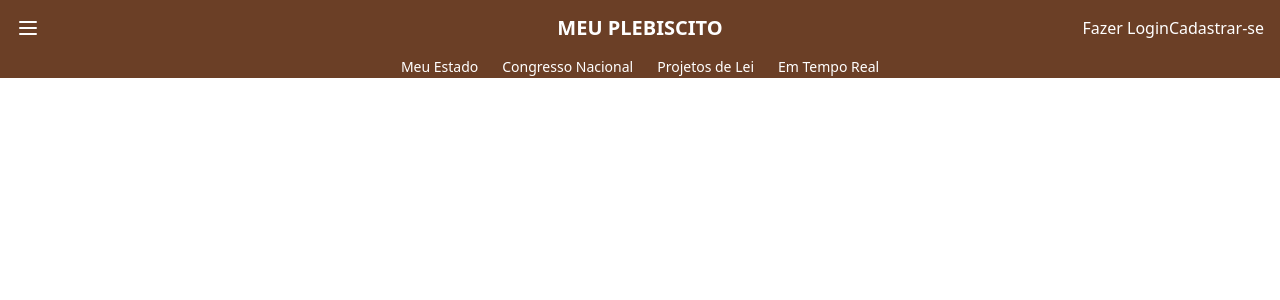
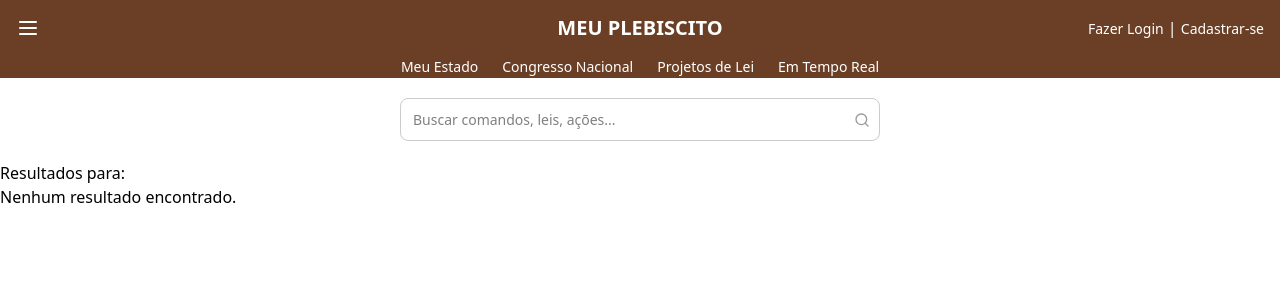
Before and after one commit to ES2-UFPI/MeuPlebiscito, a React (Vite) app: page /buscar in a window 1280 px wide. Shown: the top 300 px of the page. Built offline with nearby package versions, Linux system fonts and the light colour scheme.

Commit message:
Update na SearchBar, Fim da Home, inicio da página Buscados. Npm install do backend

```diff
--- a/src/App.jsx
+++ b/src/App.jsx
@@ -2,6 +2,7 @@ import Header from "./components/Header";
 import MainNav from "./components/MainNav";
 import Home from "./pages/Home";
 import { Routes, Route } from "react-router-dom";
+import Searched from "./pages/Searched";
 
 function App() {
   return (
@@ -11,6 +12,7 @@ function App() {
 
       <Routes>
         <Route path="/" element={<Home />} />
+        <Route path="/buscar" element={<Searched />} />
         {/* <Route path="/projetos" element={<Projetos />} /> */}
         {/* <Route path="/projeto/:id" element={<Projeto />} /> */}
         {/* <Route path="/sobre" element={<Sobre />} /> */}
--- a/src/components/Header.jsx
+++ b/src/components/Header.jsx
@@ -40,10 +40,11 @@ const Header = () => {
           </button>
         ) : (
           <div className="header__auth">
-            <Link to="/login" className="auth__link">
+            <Link to="/login" className="autenticacao__link">
               Fazer Login
             </Link>
-            <Link to="/cadastro" className="auth__link">
+            <span className="autenticacao__separador"> | </span>
+            <Link to="/cadastro" className="autenticacao__link">
               Cadastrar-se
             </Link>
           </div>
--- a/src/components/SearchBar.jsx
+++ b/src/components/SearchBar.jsx
@@ -1,5 +1,5 @@
 /* eslint-disable no-unused-vars */
-import { useState, useEffect } from "react";
+import React, { useState, useEffect } from "react";
 import { motion, AnimatePresence } from "framer-motion";
 import {
   Search,
@@ -11,6 +11,7 @@ import {
   AudioLines,
 } from "lucide-react";
 import useDebounce from "../hooks/UseDebounce";
+import { useNavigate } from "react-router-dom";
 
 const allActions = [
   {
@@ -58,10 +59,17 @@ const SearchBar = () => {
   const [isFocused, setIsFocused] = useState(false);
   const [selectedAction, setSelectedAction] = useState(null);
 
+  const navigate = useNavigate();
+
   const debouncedQuery = useDebounce(query, 200);
+  const handleKeyDown = (e) => {
+    if (e.key === "Enter" && query.trim().length > 1) {
+      navigate(`/buscar?q=${encodeURIComponent(query.trim())}`);
+    }
+  };
 
   useEffect(() => {
-    if (!isFocused) {
+    if (!isFocused || !debouncedQuery) {
       setResult([]);
       return;
     }
@@ -84,6 +92,7 @@ const SearchBar = () => {
             setIsFocused(true);
             setSelectedAction(null);
           }}
+          onKeyDown={handleKeyDown}
           onBlur={() => setTimeout(() => setIsFocused(false), 200)}
           placeholder="Buscar comandos, leis, ações..."
           className="searchbar-input"
--- a/src/index.css
+++ b/src/index.css
@@ -16,6 +16,8 @@
   transform: translateX(-50%);
   font-size: 20px;
   font-weight: bold;
+  color: white;
+  text-decoration: none;
 }
 
 .header__menu {
@@ -56,6 +58,17 @@
   .usuario__nome {
     display: inline;
   }
+}
+
+.autenticacao__link {
+  font-size: 14px;
+  color: white;
+  /* :hover underline no text decoration */
+  text-decoration: none;
+  cursor: pointer;
+}
+.autenticacao__link:hover {
+  text-decoration: underline;
 }
 
 /* >>>>>>>>> MainNav.jsx <<<<<<<<<<*/
@@ -182,3 +195,15 @@
   font-size: 16px;
   color: #555;
 }
+
+.autenticacao__link_Home {
+  font-size: 14px;
+  color: #6b3f26;
+  /* :hover underline no text decoration */
+  text-decoration: none;
+  cursor: pointer;
+}
+
+.autenticacao__link_Home:hover {
+  text-decoration: underline;
+}
--- a/src/pages/Home.jsx
+++ b/src/pages/Home.jsx
@@ -4,7 +4,11 @@ import MainNav from "../components/MainNav";
 import SearchBar from "../components/SearchBar";
 import Logo from "../assets/Meu-Plebiscito_Logo.png";
 
+import { Link } from "react-router-dom";
+
 const Home = () => {
+  const isLoggedIn = true; // Simulação de estado de login
+
   return (
     <div className="home-container">
       <main className="main-content">
@@ -23,6 +27,19 @@ const Home = () => {
         </section>
 
         <SearchBar />
+        {isLoggedIn ? (
+          <h1 />
+        ) : (
+          <div className="header__auth">
+            <Link to="/login" className="autenticacao__link_Home">
+              Fazer Login
+            </Link>
+            <span className="autenticacao__separador"> | </span>
+            <Link to="/cadastro" className="autenticacao__link_Home">
+              Cadastrar-se
+            </Link>
+          </div>
+        )}
       </main>
     </div>
   );
--- /dev/null
+++ b/src/pages/Searched.jsx
@@ -0,0 +1,49 @@
+import React, { useEffect, useState } from "react";
+import { useLocation } from "react-router-dom";
+import SearchBar from "../components/SearchBar";
+
+const Searched = () => {
+  const [resultados, setResultados] = useState([]);
+  const location = useLocation();
+  const query = new URLSearchParams(location.search).get("q");
+
+  useEffect(() => {
+    if (!query) return;
+
+    fetch(`http://localhost:8000/deputados?nome=${encodeURIComponent(query)}`)
+      .then((res) => res.json())
+      .then((data) => {
+        if (data && data.deputados) {
+          setResultados(data.deputados);
+        } else {
+          setResultados([]);
+        }
+      })
+      .catch(() => setResultados([]));
+  }, [query]);
+
+  return (
+    <div className="pagina-busca">
+      <SearchBar />
+      <h2>
+        Resultados para: <strong>{query}</strong>
+      </h2>
+      {resultados.length === 0 ? (
+        <p>Nenhum resultado encontrado.</p>
+      ) : (
+        <ul>
+          {resultados.map((dep) => (
+            <li key={dep.id}>
+              <h3>{dep.nome}</h3>
+              <p>
+                Partido: {dep.sigla_partido} — Estado: {dep.sigla_uf}
+              </p>
+            </li>
+          ))}
+        </ul>
+      )}
+    </div>
+  );
+};
+
+export default Searched;
```
